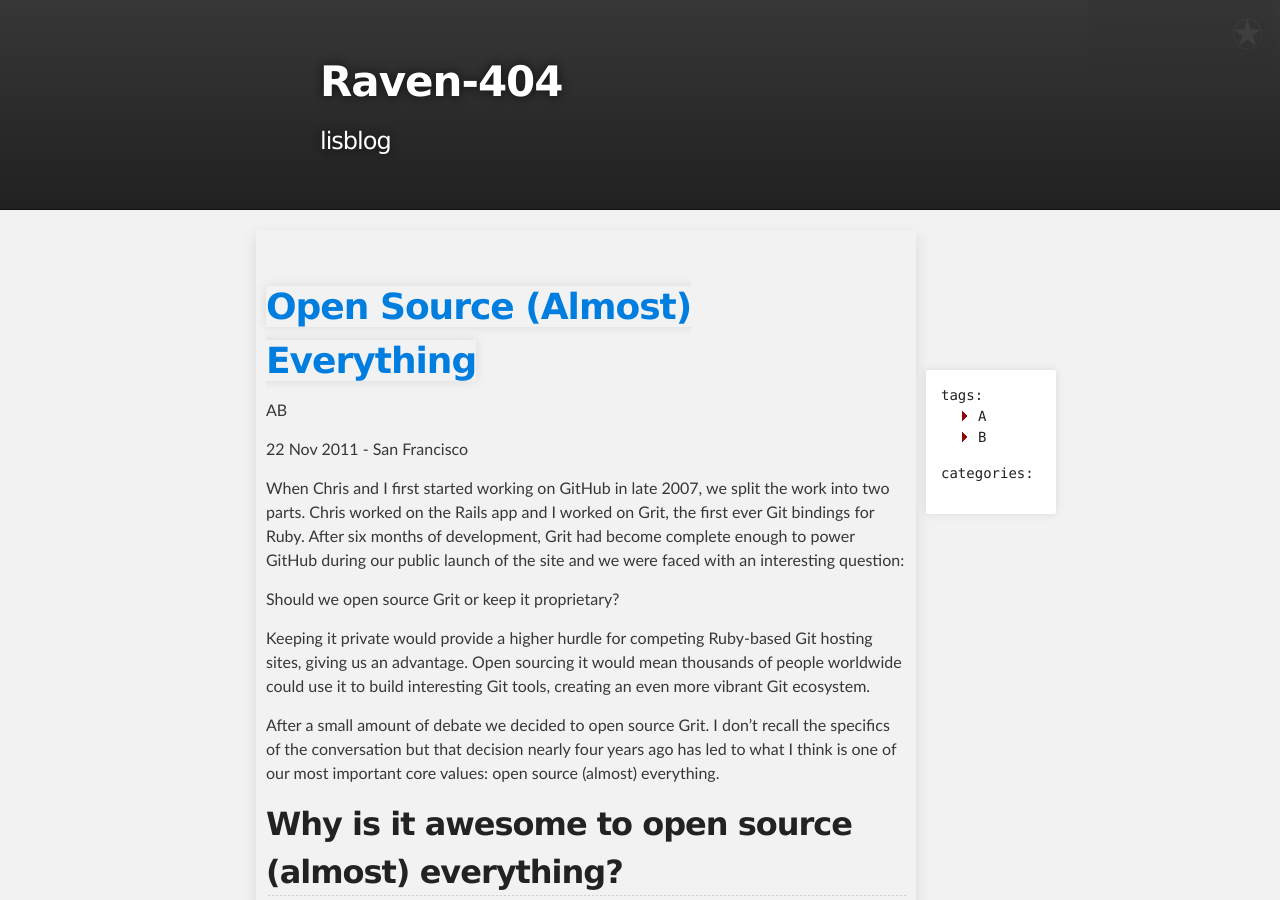
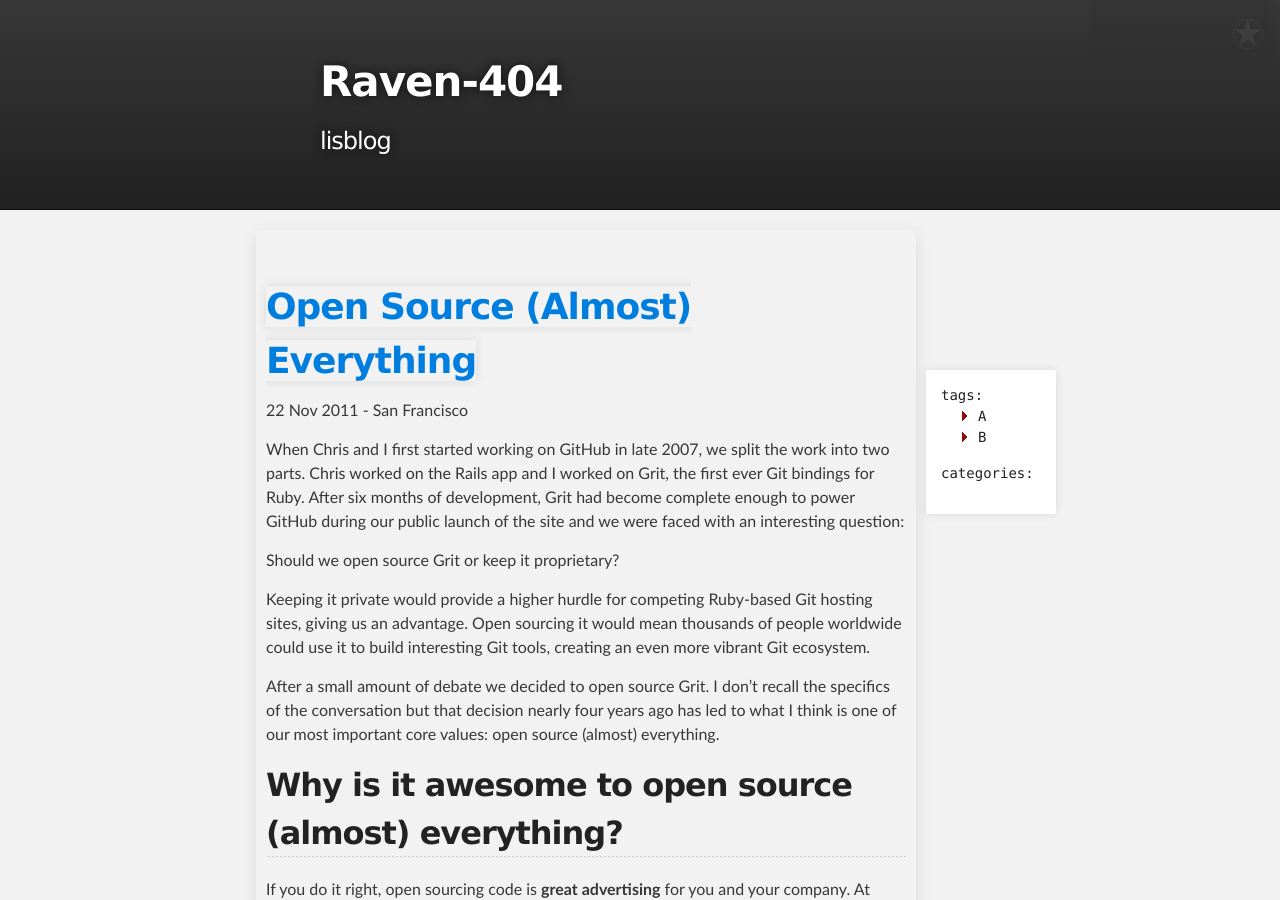
Before and after one commit to tonlog/tonlog.github.io, a Jekyll site: the page built from _posts/2011-11-22-open-source-everything.md, in a window 1280 px wide and 900 px high. Built offline with Jekyll 4.4.1, drawn with Linux system fonts in a browser that asks for light colours; Markdown is read by kramdown in place of the engine named in the settings.

Commit message:
Update 2011-11-22-open-source-everything.md

```diff
--- a/_posts/2011-11-22-open-source-everything.md
+++ b/_posts/2011-11-22-open-source-everything.md
@@ -6,8 +6,6 @@
 
 [{{ page.title }}]({{ site.baseurl }}{{ page.url }})
 ====================================================
-
-{{ page.tags }}
 
 <p class="meta">22 Nov 2011 - San Francisco</p>
 
```
